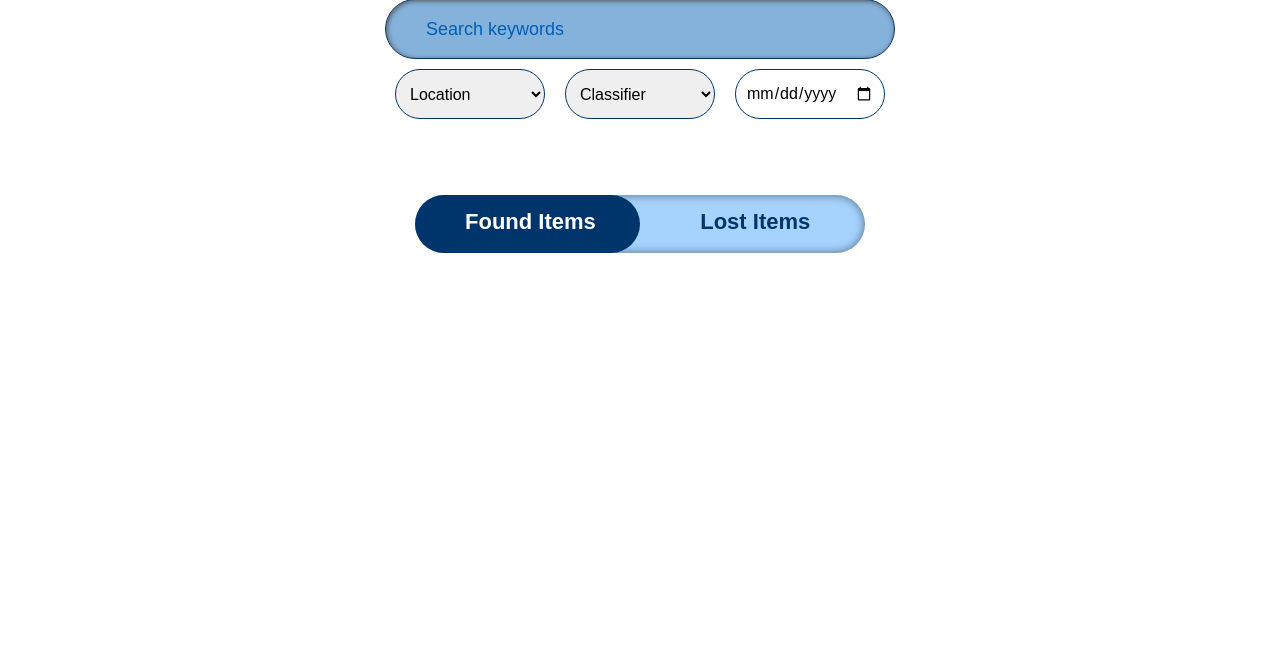
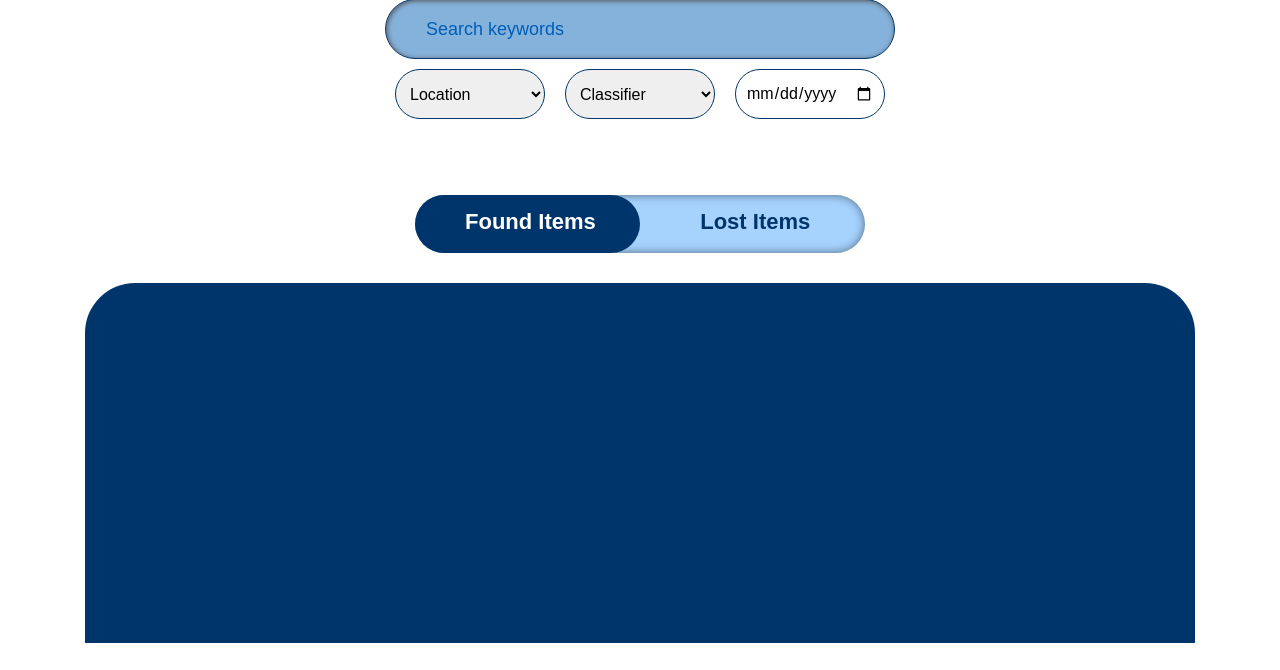
Before and after one commit to yale-cpsc-419-sp23/project-project-group-4, a Python web app: template website/templates/home.html in a window 1280 px wide. Shown: the part 130-800 px from the top of the page. Run offline with Jinja, Linux system fonts and the light colour scheme; the template is opened without the code that fills it, so the values that code supplies are empty; some libraries are stand-ins or nearby versions.

Commit message:
fixed layout bugs for dynamic searching

```diff
--- a/website/templates/home.html
+++ b/website/templates/home.html
@@ -5,6 +5,7 @@
     <!-- add a search bar to search for objects. The route is /search-objects -->
     <script>
         function handleLost(response) {
+            console.log(response);
             $('#lostcards').html(response);
         }
 
@@ -123,12 +124,10 @@
         </div>
     </div>
 
-    <div id="lost_and_found">
-        <div id="lostcards" class="card-container"></div>
+        <div id="lostcards" class="card-container my-card-container"></div>
 
             <!-- show all the found objects. This was passed in as `found_objects`. -->
-        <div class="card-container" id="foundcards"></div>
-    </div>
+        <div id="foundcards" class="card-container my-card-container"></div>
     </div>
 
 
--- a/website/templates/post.html
+++ b/website/templates/post.html
@@ -66,7 +66,7 @@
                     <div class="form-group">
                         <div class="form-item img-item">
                             <p style="margin: 0 25px;">Image:</p>
-                            <input type="file" class="form-control-file" accept="image/*" capture="camera" name="file" required placeholder="Image" />
+                            <input type="file" class="form-control-file" accept="image/*" capture="camera" name="file" placeholder="Image" />
                         </div>
                     </div>
 
@@ -136,7 +136,7 @@
                     <div class="form-group">
                         <div class="form-item img-item">
                             <p style="margin: 0 25px;">Image:</p>
-                            <input type="file"  accept="image/*" capture="camera" class="form-control-file" name="file" required placeholder="Image" />
+                            <input type="file"  accept="image/*" capture="camera" class="form-control-file" name="file" placeholder="Image" />
                         </div>
                     </div>
 
```
Also changed, not shown: website/app.py (+6 -6 lines).
